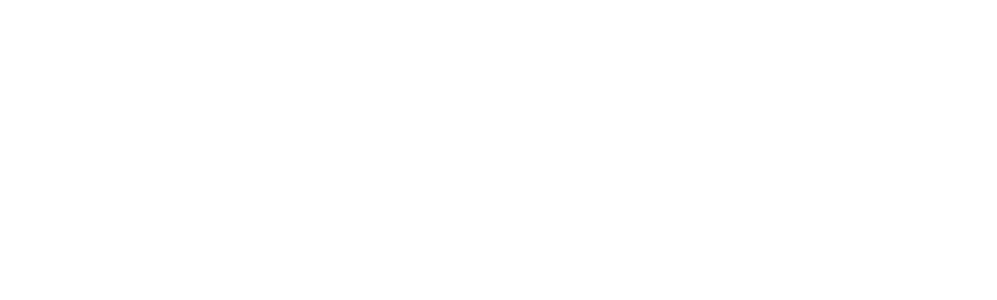
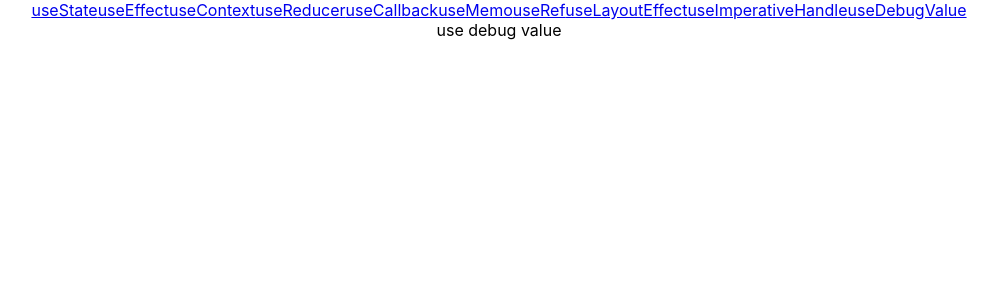
Before and after one commit to julius1986/react-features, a React (Create React App) app: page /hooks/use-debug-value in a window 1280 px wide. Shown: the top 300 px of the page, without its empty margins (141-1138 px from the left). Built offline with nearby package versions, Linux system fonts and the light colour scheme.

Commit message:
Add basic structure

```diff
--- a/src/App.js
+++ b/src/App.js
@@ -1,9 +1,10 @@
 import './App.css';
+import MainRouter from './routers/MainRouter';
 
 function App() {
   return (
     <div className="App">
-
+      <MainRouter/>
     </div>
   );
 }
--- /dev/null
+++ b/src/components/Menu/Menu.jsx
@@ -0,0 +1,21 @@
+import React from "react";
+import { Link } from "react-router-dom";
+
+const Menu = () => {
+  return (
+    <div>
+      <Link to={"hooks/use-state"}>useState</Link>
+      <Link to={"hooks/use-effect"}>useEffect</Link>
+      <Link to={"hooks/use-context"}>useContext</Link>
+      <Link to={"hooks/use-reducer"}>useReducer</Link>
+      <Link to={"hooks/use-callback"}>useCallback</Link>
+      <Link to={"hooks/use-memo"}>useMemo</Link>
+      <Link to={"hooks/use-ref"}>useRef</Link>
+      <Link to={"hooks/use-layout-effect"}>useLayoutEffect</Link>
+      <Link to={"hooks/use-Imperative-handle"}>useImperativeHandle</Link>
+      <Link to={"hooks/use-debug-value"}>useDebugValue</Link>
+    </div>
+  );
+};
+
+export default Menu;
--- /dev/null
+++ b/src/components/Menu/index.js
@@ -0,0 +1 @@
+export { default } from "./Menu";
--- /dev/null
+++ b/src/examples/hooks/UseEffectExample/UseEffectExample.jsx
@@ -0,0 +1,9 @@
+import React from 'react'
+
+const UseEffectExample = () => {
+  return (
+    <div>UseEffectExample</div>
+  )
+}
+
+export default UseEffectExample
--- /dev/null
+++ b/src/examples/hooks/UseEffectExample/index.js
@@ -0,0 +1 @@
+export { default } from "./UseEffectExample";
--- /dev/null
+++ b/src/examples/hooks/UseLayouteEffectExample/UseLayoutEffectExample.jsx
@@ -0,0 +1,9 @@
+import React from 'react'
+
+const UseLayoutEffectExample = () => {
+  return (
+    <div>UseLayoutEffectExample</div>
+  )
+}
+
+export default UseLayoutEffectExample
--- /dev/null
+++ b/src/examples/hooks/UseLayouteEffectExample/index.js
@@ -0,0 +1 @@
+export { default } from "./UseLayoutEffectExample";
--- a/src/index.js
+++ b/src/index.js
@@ -1,13 +1,16 @@
-import React from 'react';
-import ReactDOM from 'react-dom/client';
-import './index.css';
-import App from './App';
-import reportWebVitals from './reportWebVitals';
+import React from "react";
+import ReactDOM from "react-dom/client";
+import "./index.css";
+import App from "./App";
+import reportWebVitals from "./reportWebVitals";
+import { BrowserRouter } from "react-router-dom";
 
-const root = ReactDOM.createRoot(document.getElementById('root'));
+const root = ReactDOM.createRoot(document.getElementById("root"));
 root.render(
   <React.StrictMode>
-    <App />
+    <BrowserRouter>
+      <App />
+    </BrowserRouter>
   </React.StrictMode>
 );
 
--- /dev/null
+++ b/src/layouts/GeneralLayout/GeneralLayout.jsx
@@ -0,0 +1,14 @@
+import React from "react";
+import { Outlet } from "react-router-dom";
+import Menu from "../../components/Menu";
+
+const GeneralLayout = () => {
+  return (
+    <>
+      <Menu />
+      <Outlet />
+    </>
+  );
+};
+
+export default GeneralLayout;
--- /dev/null
+++ b/src/layouts/GeneralLayout/index.js
@@ -0,0 +1 @@
+export { default } from "./GeneralLayout";
--- /dev/null
+++ b/src/routers/HooksRouter.jsx
@@ -0,0 +1,27 @@
+import React from "react";
+import { Route, Routes } from "react-router-dom";
+import UseEffectExample from "../examples/hooks/UseEffectExample";
+import UseLayoutEffectExample from "../examples/hooks/UseLayouteEffectExample/UseLayoutEffectExample";
+
+const HooksRouter = () => {
+  return (
+    <Routes>
+      <Route path="use-state" element={<div>use state</div>} />;
+      <Route path="use-effect" element={<UseEffectExample />} />;
+      <Route path="use-context" element={<div>use context</div>} />;
+      <Route path="use-reducer" element={<div>use reducer</div>} />;
+      <Route path="use-callback" element={<div>use callback</div>} />;
+      <Route path="use-memo" element={<div>use state</div>} />;
+      <Route path="use-ref" element={<div>use ref</div>} />;
+      <Route path="use-layout-effect" element={<UseLayoutEffectExample />} />;
+      <Route
+        path="use-imperative-handle"
+        element={<div>use imperative handle</div>}
+      />
+      ;
+      <Route path="use-debug-value" element={<div>use debug value</div>} />;
+    </Routes>
+  );
+};
+
+export default HooksRouter;
--- /dev/null
+++ b/src/routers/MainRouter.jsx
@@ -0,0 +1,17 @@
+import React from "react";
+import { Route, Routes } from "react-router-dom";
+import GeneralLayout from "../layouts/GeneralLayout";
+import HooksRouter from "./HooksRouter";
+
+const MainRouter = () => {
+  return (
+    <Routes>
+      <Route path="/" element={<GeneralLayout />}>
+        <Route path="hooks/*" element={<HooksRouter />} />
+        <Route path="*" element={<div>Error page</div>} />
+      </Route>
+    </Routes>
+  );
+};
+
+export default MainRouter;
```
